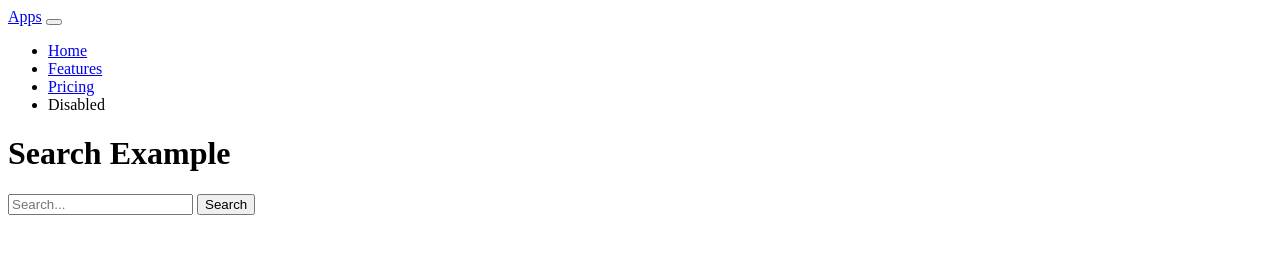
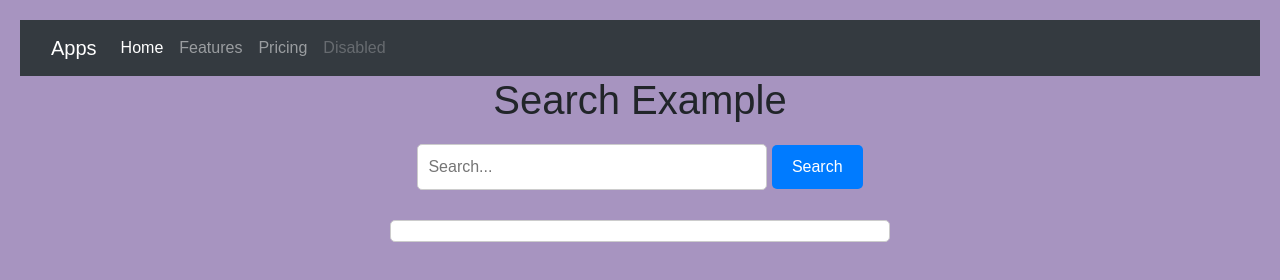
Before and after one commit to hannajanemanlangit26/martisano-my-app, a plain HTML site: page search.html in a window 1280 px wide. Drawn offline with nearby package versions, Linux system fonts and the light colour scheme.

Commit message:
i change all the code in search and i added a navbar on search

```diff
--- a/search.html
+++ b/search.html
@@ -3,9 +3,68 @@
 <head>
     <meta charset="UTF-8">
     <meta name="viewport" content="width=device-width, initial-scale=1.0">
-    <title>Search Example</title>
+    <title>Search</title>
+    <link href="https://maxcdn.bootstrapcdn.com/bootstrap/4.5.2/css/bootstrap.min.css" rel="stylesheet">
+    <style>
+        body {
+            font-family: Arial, sans-serif;
+            background-color: #a794c0;
+            padding: 20px;
+        }
+
+        h1 {
+            text-align: center;
+            margin-bottom: 20px;
+        }
+
+        #searchContainer {
+            max-width: 500px;
+            margin: 0 auto;
+            text-align: center;
+        }
+
+        #searchInput {
+            width: 70%;
+            padding: 10px;
+            border: 1px solid #ccc;
+            border-radius: 5px;
+            margin-bottom: 10px;
+            font-size: 16px;
+        }
+
+        #searchButton {
+            padding: 10px 20px;
+            background-color: #007bff;
+            color: #fff;
+            border: none;
+            border-radius: 5px;
+            cursor: pointer;
+            font-size: 16px;
+        }
+
+        #searchResults {
+            margin-top: 20px;
+            padding: 10px;
+            border: 1px solid #ccc;
+            border-radius: 5px;
+            background-color: #fff;
+        }
+
+        #searchResults ul {
+            list-style-type: none;
+            padding: 0;
+        }
+
+        #searchResults li {
+            margin-bottom: 5px;
+        }
+
+        #searchResults p {
+            margin: 0;
+        }
+    </style>
 </head>
-
+<body>
     <nav class="navbar navbar-expand-lg navbar-dark bg-dark">
         <div class="container-fluid">
             <a class="navbar-brand" href="../index.html">Apps</a>
@@ -31,23 +90,23 @@
         </div>
     </nav>
 
+    <h1>Search Example</h1>
+    <div id="searchContainer">
+        <input type="text" id="searchInput" placeholder="Search...">
+        <button onclick="search()" id="searchButton">Search</button>
+        <div id="searchResults"></div>
+    </div>
 
-
-<body>
-    <h1>Search Example</h1>
-    <input type="text" id="searchInput" placeholder="Search...">
-    <button onclick="search()">Search</button>
-    <div id="searchResults"></div>
-
+    <script src="https://ajax.googleapis.com/ajax/libs/jquery/3.5.1/jquery.min.js"></script>
+    <script src="https://cdnjs.cloudflare.com/ajax/libs/popper.js/1.16.0/umd/popper.min.js"></script>
+    <script src="https://maxcdn.bootstrapcdn.com/bootstrap/4.5.2/js/bootstrap.min.js"></script>
     <script>
-        // Sample array of items to search through
         var items = ["apple", "banana", "orange", "grape", "kiwi", "pineapple"];
 
-        // Function to perform search
         function search() {
             var searchInput = document.getElementById("searchInput").value.toLowerCase();
             var searchResults = document.getElementById("searchResults");
-            searchResults.innerHTML = ""; // Clear previous results
+            searchResults.innerHTML = "";
 
             if (searchInput) {
                 var results = items.filter(function(item) {
@@ -63,10 +122,10 @@
                     });
                     searchResults.appendChild(resultList);
                 } else {
-                    searchResults.textContent = "No results found.";
+                    searchResults.innerHTML = "<p>No results found.</p>";
                 }
             } else {
-                searchResults.textContent = "Please enter a search query.";
+                searchResults.innerHTML = "<p>Please enter a search query.</p>";
             }
         }
     </script>
```
Lines whose indentation alone changed are shown as unchanged.
